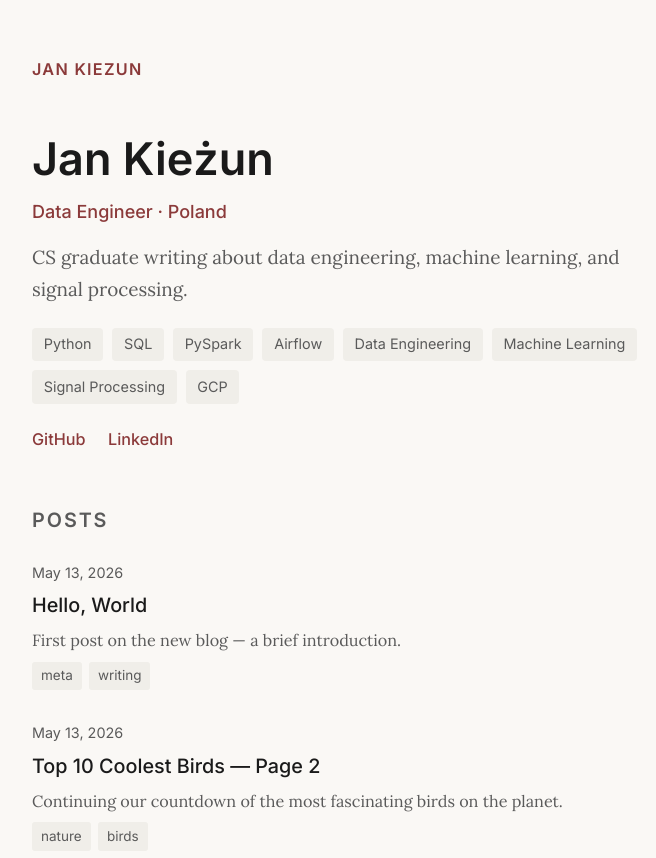
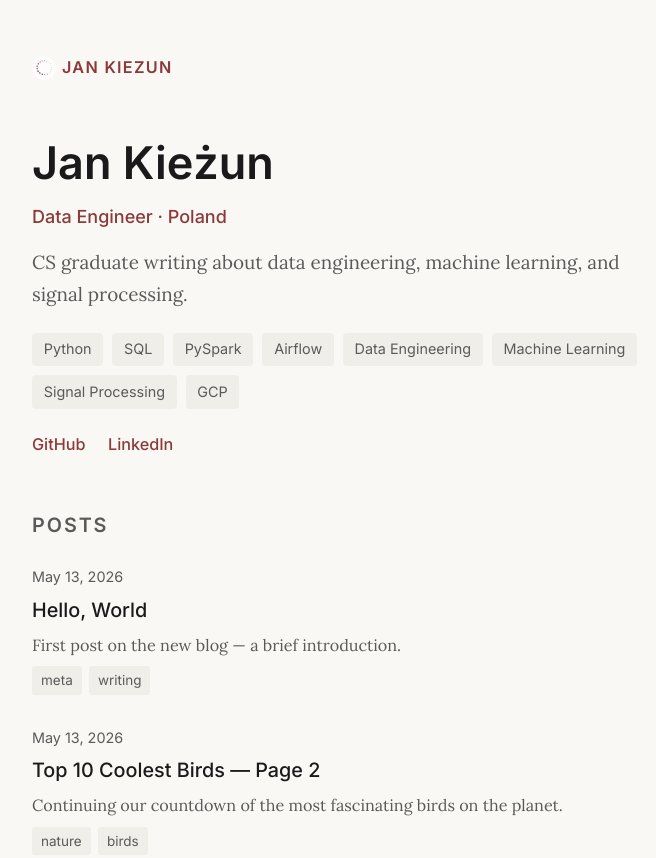
Before and after one commit to Jan-Kiezun/Jan-Kiezun.github.io, an Astro site in the folder gith-pgs-client/: page / in a window 1280 px wide. Shown: the top 858 px of the page, without its empty margins (295-951 px from the left). Built offline with nearby package versions, Linux system fonts and the light colour scheme; Astro itself is replaced by a stand-in of ours.

Commit message:
Add blog logo to header nav, favicon, and update tab title

```diff
--- a/gith-pgs-client/src/layouts/BlogLayout.astro
+++ b/gith-pgs-client/src/layouts/BlogLayout.astro
@@ -15,13 +15,13 @@ const { title, description } = Astro.props;
     <meta charset="UTF-8" />
     <meta name="viewport" content="width=device-width, initial-scale=1.0" />
     <meta name="description" content={description || title} />
-    <title>{title} — Jan Kiezun</title>
-    <link rel="icon" type="image/svg+xml" href="/favicon.svg" />
+    <title>{title === "Home" ? "Jan Kiezun Blog" : `${title} — Jan Kiezun`}</title>
+    <link rel="icon" type="image/png" href="/blog-logo.png" />
   </head>
   <body>
     <header>
       <nav>
-        <a href="/">Jan Kiezun</a>
+        <a href="/" class="site-title"><img src="/blog-logo.png" alt="" class="logo" width="24" height="24" /> Jan Kiezun</a>
       </nav>
     </header>
     <main>
@@ -48,6 +48,13 @@ const { title, description } = Astro.props;
     letter-spacing: 0.08em;
     color: var(--color-accent);
     text-decoration: none;
+    display: inline-flex;
+    align-items: center;
+    gap: 6px;
+  }
+
+  header nav a img.logo {
+    border-radius: 50%;
   }
 
   header nav a:hover {
```
Also changed, not shown: gith-pgs-client/public/blog-logo.png (added).
